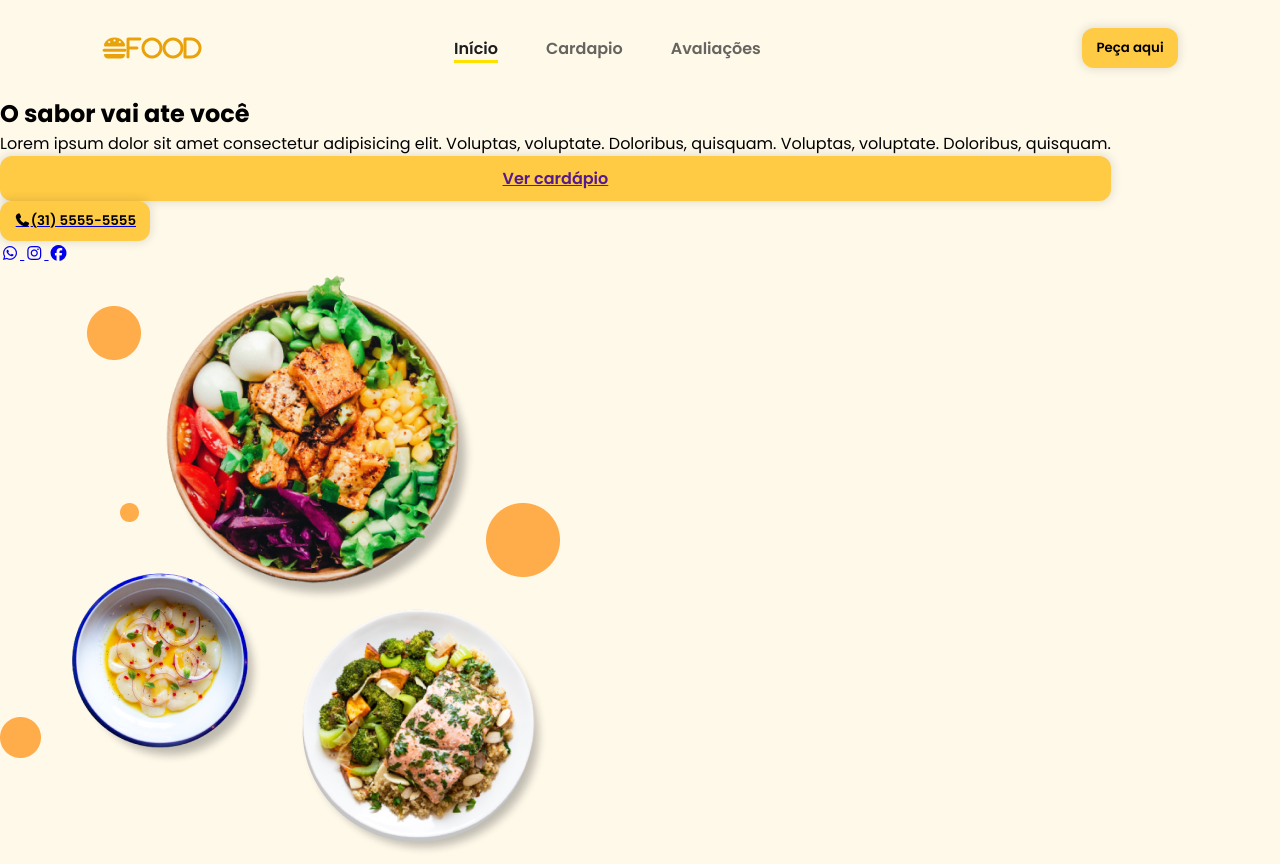
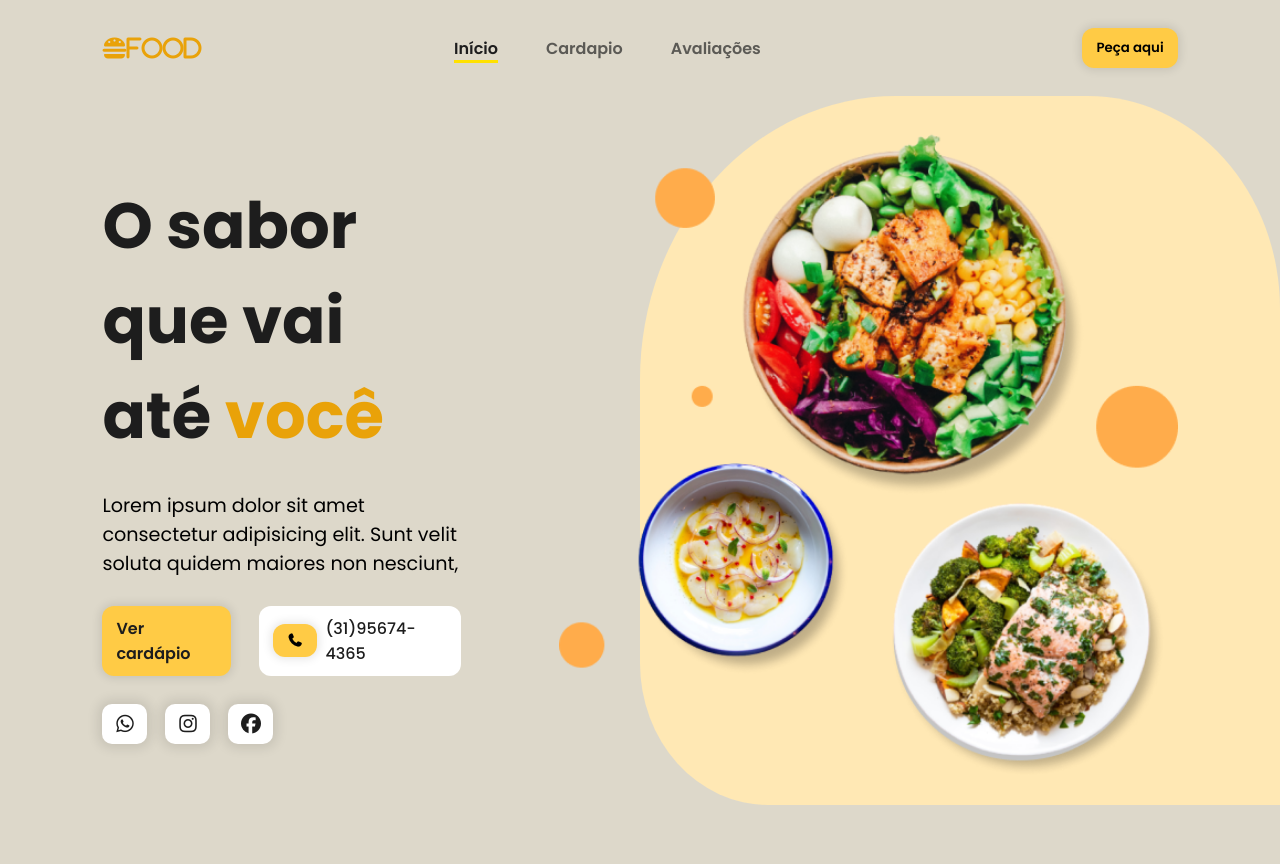
Before and after one commit to gabr1eloliveira/LANDING-PAGE, a plain HTML site: page index.html in a window 1280 px wide. After the commit the page ends 805 px from the top, so only its background shows below. Drawn offline with nearby package versions, Linux system fonts and the light colour scheme.

Commit message:
inicio do home

```diff
--- a/index.html
+++ b/index.html
@@ -59,43 +59,45 @@
             <div class="shape"></div>
             <div id="cta">
                 <h1 class="title">
-                    O sabor vai ate
+                    O sabor que vai até
                     <span>você</span>
                 </h1>
 
                 <p class="description">
-                    Lorem ipsum dolor sit amet consectetur adipisicing elit. Voluptas, voluptate. Doloribus, quisquam. Voluptas, voluptate. Doloribus, quisquam.
+                    Lorem ipsum dolor sit amet consectetur adipisicing elit. Sunt velit soluta quidem maiores non nesciunt,
                 </p>
 
                 <div id="cta_buttons">
-                    <a href="" class="btn-default">
+                    <a href="#" class="btn-default">
                         Ver cardápio
                     </a>
 
-                    <a href="tel:5555555555" id="phone-button">
+                    <a href="tel:+ 555555555" id="phone_button">
                         <button class="btn-default">
                             <i class="fa-solid fa-phone"></i>
-                            (31) 5555-5555
                         </button>
+                        (31)95674-4365
                     </a>
                 </div>
 
-                <div id="social_media_buttons">
-                   <a href="#">
+                <div class="social-media-buttons">
+                    <a href="">
                         <i class="fa-brands fa-whatsapp"></i>
-                   </a>
+                    </a>
 
-                   <a href="#">
+                     <a href="">
                         <i class="fa-brands fa-instagram"></i>
-                   </a>
+                    </a>
 
-                   <a href="#">
+                     <a href="">
                         <i class="fa-brands fa-facebook"></i>
-                   </a>
+                    </a>
                 </div>
 
+            </div>
+
             <div id="banner">
-                <img src="src/images/hero.png" alt="" >
+                <img src="src/images/hero.png" alt="">
             </div>
         </section>
     </main>
--- a/src/style/java/home.css
+++ b/src/style/java/home.css
@@ -1,3 +1,71 @@
 #home{
     display: flex;
+    min-height: calc(100vh - 91px);
+    position: relative;
 }
+
+#cta{
+    width: 35%;
+    display: flex;
+    flex-direction: column;
+    gap: 28px;
+    margin-top: 5%;
+}
+
+#cta .title{
+    font-size: 4rem;
+    color: #1d1d1d;
+}
+
+#cta .title span{
+    color: #e9a209;
+}
+
+#cta .description{
+    font-size: 1.2rem;
+}
+
+#cta_buttons{
+    display: flex;
+    gap: 28px;
+}
+
+#cta_buttons a{
+    text-decoration: none;
+    color: #1d1d1d;
+}
+
+#phone_button{
+    display: flex;
+    gap: 8px;
+    align-items: center;
+    background-color: #ffffff;
+    padding: 8px 14px;
+    font-weight: 500;
+    box-shadow: 0px 0px 0px 12px 4px rgba(0,0,0,0.1);
+    border-radius: 12px;
+}
+
+#banner{
+    display: flex;
+    align-items: start;
+    justify-content: end;
+    width: 70%;
+    z-index: 2;
+}
+
+#banner img{
+    height: 100%;
+    width: fit-content;
+}
+
+.shape{
+    background-color: #ffe8b4;
+    width: 50%;
+    height: 100%;
+    position: absolute;
+    border-radius: 40% 30% 0% 20%;
+    top: 0;
+    right: 0;
+    z-index: 1;
+}
--- a/src/style/java/style.css
+++ b/src/style/java/style.css
@@ -8,7 +8,11 @@
 }
 
 body{
-    background-color: #fff9ea;
+    background-color: #ddd8ca;
+}
+
+section{
+    padding: 28px 8%;
 }
 
 .btn-default{
@@ -23,3 +27,46 @@
     box-shadow: 0px 0px 10px 2px rgba(0,0,0,0.1);
     cursor: pointer;
 }
+
+.social-media-buttons{
+    display: flex;
+    gap: 18px;
+}
+
+.social-media-buttons a{
+    display: flex;
+    align-items: center;
+    justify-content: center;
+    width: 45px;
+    height: 40px;
+    background-color: #ffffff;
+    font-size: 1.25rem;
+    border-radius: 10px;
+    text-decoration: none;
+    color: #1d1d1d;
+    box-shadow: 0px 0px 12px 4px rgba(0,0,0,0.1);
+    transition: box-shadow .3s ease;
+}
+
+.social-media-buttons a:hover{
+    box-shadow: 0px 0px 12px 8px rgba(0,0,0,0.1);
+}
+
+#banner{
+    display: flex;
+    align-items: start;
+    justify-content: end;
+    width: 70%;
+}
+
+#banner img{
+    height: 100%;
+    width: fit-content;
+}
+
+.shape{
+    background-color: #ffe8b4;
+    width: 50%;
+    height: 100%;
+    position: absolute;
+}
```
